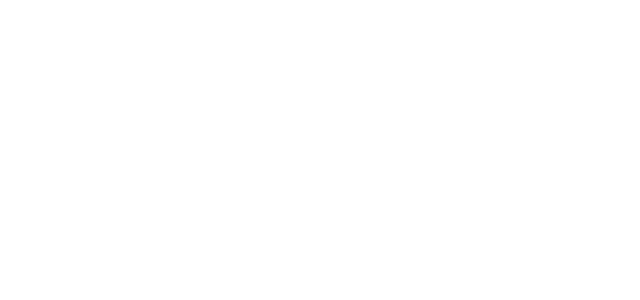
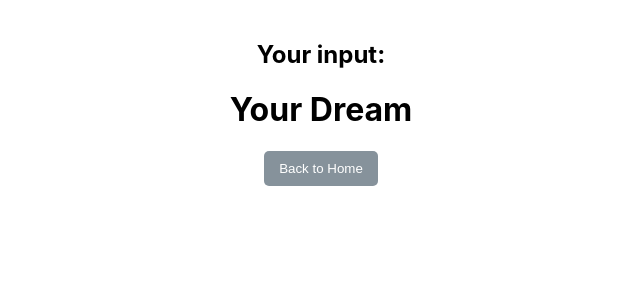
Before and after one commit to harshi-puli/DreamBlox, a React (Create React App) app in the folder dreamblox/: page /output in a window 1280 px wide. Before the commit this address had no page. Shown: the top 300 px of the page, without its empty margins (319-959 px from the left). Built offline with nearby package versions, Linux system fonts and the light colour scheme.

Commit message:
fixing runtime errors

```diff
--- a/dreamblox/package.json
+++ b/dreamblox/package.json
@@ -19,7 +19,7 @@
     "build": "react-scripts build",
     "test": "react-scripts test",
     "eject": "react-scripts eject",
-    "dev": "concurrently \"npm start\" \"cd ../backend && source ../venv/bin/activate && python app.py\"",
+    "dev": "concurrently \"npm start\" \"cd ../backend && source ../dream/bin/activate && python app.py\"",
     "predeploy": "npm run build",
     "deploy": "gh-pages -d build"
   },
--- a/dreamblox/src/App.js
+++ b/dreamblox/src/App.js
@@ -1,6 +1,7 @@
 import React, { useState, useRef } from 'react';
-import { BrowserRouter, Routes, Route } from "react-router-dom";
+import { BrowserRouter, Routes, Route, useNavigate } from "react-router-dom";
 import './App.css';
+import Output from './Output';
 
 function DreamPage() {
   const [dreamText, setDreamText] = useState('');
@@ -37,7 +38,7 @@
     }
 
     // Navigate to Output page with state
-    navigate('/output', {
+    navigate('/Output', {
       state: { dreamText, imagePreviewUrl, voiceFile },
     });
   };
@@ -165,6 +166,7 @@
       <Routes>
         {/* You can add more pages later like /summary */}
         <Route path="/" element={<DreamPage />} />
+        <Route path="/output" element={<Output />} />
       </Routes>
     </BrowserRouter>
   );
```
